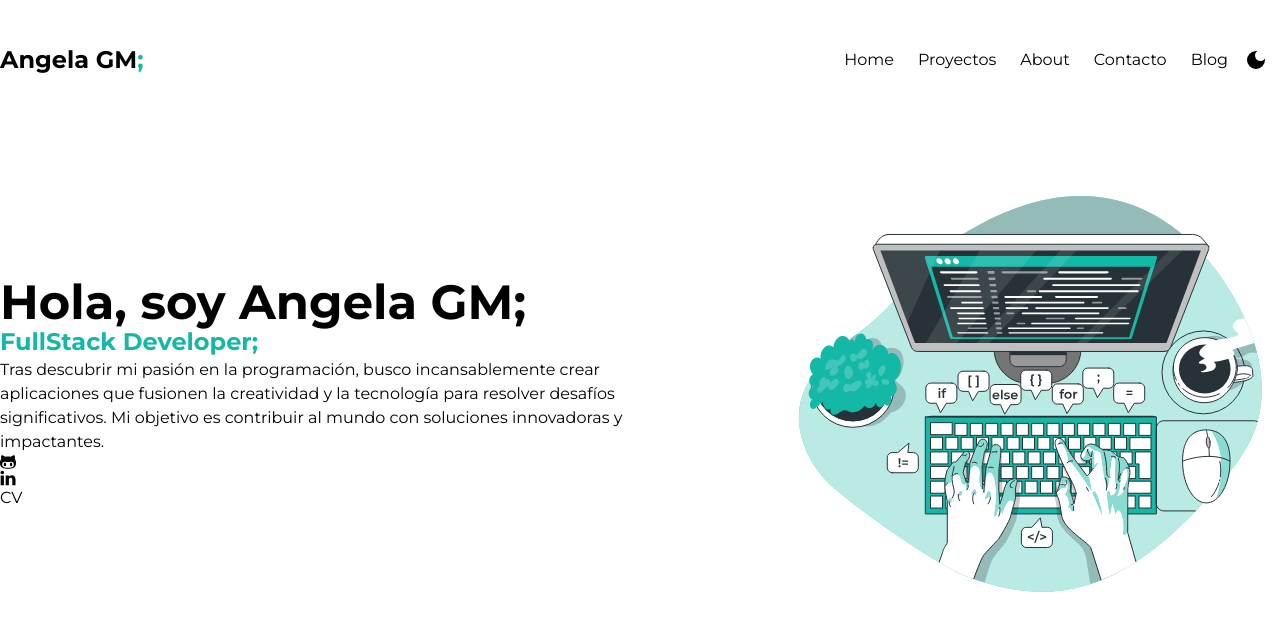
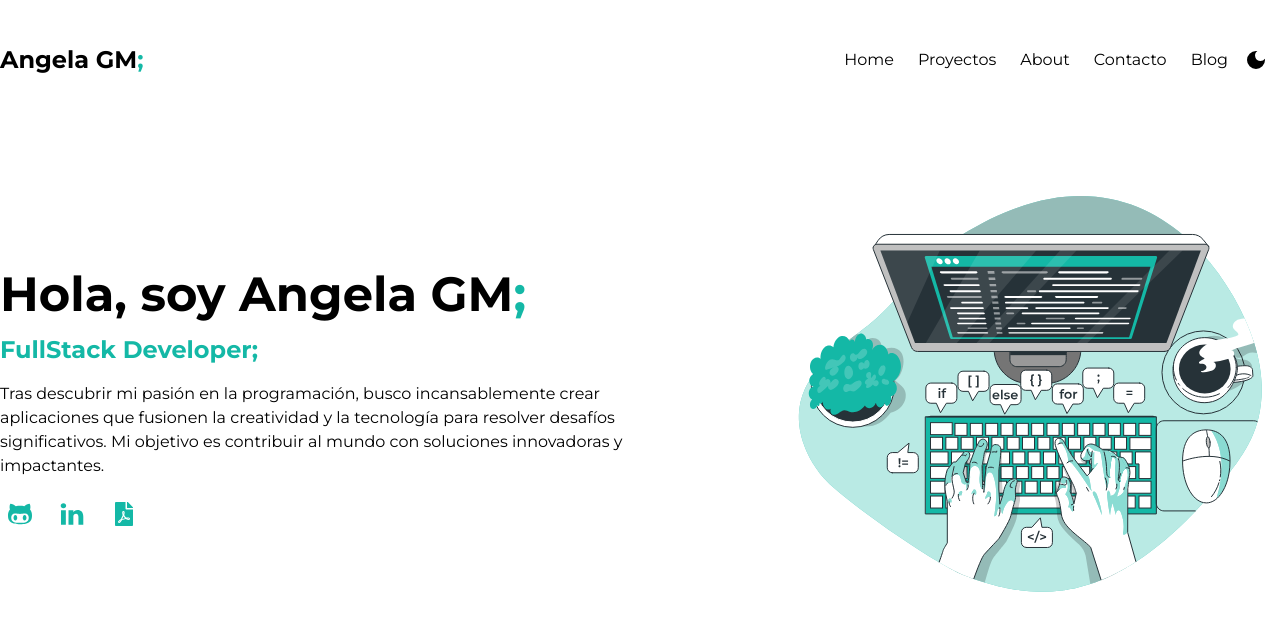
Before and after one commit to Angela-GM/portfolio-angela-gm, a React (Vite) app in the folder frontend/: page / in a window 1280 px wide. Shown: the top 630 px of the page. Built offline with nearby package versions, Linux system fonts and the light colour scheme.

Commit message:
terminar estructura y estilos home, falta animaciones

```diff
--- a/frontend/src/components/routes/Home.tsx
+++ b/frontend/src/components/routes/Home.tsx
@@ -1,22 +1,43 @@
-import { TfiGithub, TfiLinkedin} from 'react-icons/tfi'
+import { TfiGithub, TfiLinkedin } from "react-icons/tfi";
+import { FaFilePdf } from 'react-icons/fa'
 function Home() {
   return (
     <div className="container min-h-screen2 mx-auto max-w-screen-xl dark:bg-bg-primary dark:text-text-primary overflow-y-hidden">
       <div className="flex flex-row w-full justify-between items-center my-6">
         <div className="w-1/2">
-          <h1 className="font-bold text-5xl">Hola, soy Angela GM;</h1>
-          <h2 className="text-teal-500 font-semibold text-2xl">FullStack Developer;</h2>
-          <p>
-            Tras descubrir mi pasión en la programación, busco incansablemente crear aplicaciones que fusionen la creatividad y la tecnología para resolver desafíos significativos. Mi objetivo es contribuir al mundo con soluciones innovadoras y impactantes.
+          <h1 className="font-bold text-5xl my-4">Hola, soy Angela GM<span className="text-teal-500">;</span></h1>
+          <h2 className="text-teal-500 font-semibold text-2xl my-4">
+            FullStack Developer;
+          </h2>
+          <p className="my-4">
+            Tras descubrir mi pasión en la programación, busco incansablemente
+            crear aplicaciones que fusionen la creatividad y la tecnología para
+            resolver desafíos significativos. Mi objetivo es contribuir al mundo
+            con soluciones innovadoras y impactantes.
           </p>
-          <a href='https://github.com/Angela-GM' target='_blank'><TfiGithub /></a>
-          <a href='https://www.linkedin.com/in/angela-garcia-mu/' target='_blank'><TfiLinkedin /></a>
-          <a href="../../../public/cv-angela-garcia-fullstack.pdf" download="cv-angela-gm-dev-fullstack.pdf">
-  <button>CV</button>
-</a>
+          <div className="flex gap-3 text-teal-500 items-center text-2xl">
+            <a className=" rounded text-teal-500 p-2 hover:bg-teal-500 hover:text-white transition duration-300" href="https://github.com/Angela-GM" target="_blank">
+              <TfiGithub />
+            </a>
+            <a className=" rounded text-teal-500 p-2 hover:bg-teal-500 hover:text-white transition duration-300"
+              href="https://www.linkedin.com/in/angela-garcia-mu/"
+              target="_blank"
+            >
+              <TfiLinkedin />
+            </a>
+            <a className=" rounded text-teal-500 p-2 hover:bg-teal-500 hover:text-white transition duration-300"
+              href="../../../public/cv-angela-garcia-fullstack.pdf"
+              download="cv-angela-gm-dev-fullstack.pdf"
+            >
+              <FaFilePdf />
+            </a>
+          </div>
         </div>
         <div>
-          <img src="./../../../public/image-dev.svg" alt="image computer programming" />
+          <img
+            src="./../../../public/image-dev.svg"
+            alt="image computer programming"
+          />
         </div>
       </div>
     </div>
```
